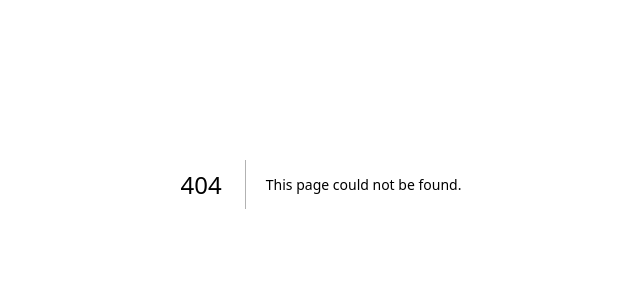
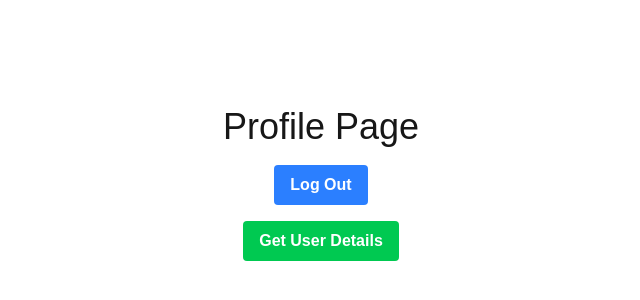
Before and after one commit to dushyantkumar4/next2auth, a Next.js app: page /profile in a window 1280 px wide. Before the commit this address had no page. Shown: the part 216-516 px from the top of the page, without its empty margins (319-959 px from the left). Built offline with nearby package versions, Linux system fonts and the light colour scheme.

Commit message:
feat: added the profile with dinamic path as well.

```diff
--- /dev/null
+++ b/src/app/profile/[id]/page.tsx
@@ -0,0 +1,13 @@
+
+async function page({ params }:{ params:Promise< { id: string }> }) {
+  const {id} = await params;
+  return (
+    <div className="flex flex-col justify-center items-center min-h-screen py-2">
+      <h1 className="text-4xl">Profile Page</h1>
+      <hr />
+      <h2 className="p-3 bg-green-500 text-black rounded">{id}</h2>
+    </div>
+  );
+}
+
+export default page;
--- /dev/null
+++ b/src/app/profile/page.tsx
@@ -0,0 +1,75 @@
+"use client";
+import axios from "axios";
+import toast from "react-hot-toast";
+import Link from "next/link";
+import { useRouter } from "next/navigation";
+import { useState } from "react";
+
+function ProfilePage() {
+  const router = useRouter();
+  const [data, setData] = useState("");
+
+  const getUserDetails = async () => {
+    try {
+      const res = await axios.get("/api/users/me");
+      console.log(res.data.data);
+      setData(res.data.data._id);
+    } catch (error) {
+      if(axios.isAxiosError(error)){
+        toast.error(error.response?.data?.error || "can't get user detail");
+      }
+      if(error instanceof Error){
+        toast.error(error.message);
+      }
+      else{
+        console.log("something went wrong");
+      }
+    }
+  };
+  const logout = async () => {
+    try {
+       await axios.get("/api/users/logout");
+      toast.success("logout success");
+      router.push("/login");
+    } catch (error: unknown) {
+      if (axios.isAxiosError(error)) {
+        toast.error(error.response?.data?.error || "Logout failed");
+      }
+      if (error instanceof Error) {
+        toast.error(error.message);
+      } else {
+        toast.error("something went wrong");
+      }
+    }
+  };
+  return (
+    <div className="flex flex-col items-center justify-center min-h-screen py-2">
+      <h1 className="text-4xl">Profile Page</h1>
+      <hr />
+      <h2 className="">
+        {data === "nothing" ? (
+          ""
+        ) : (
+          <Link href={`/profile/${data}`}>{data}</Link>
+        )}
+      </h2>
+      <hr />
+      <button
+        className="bg-blue-500 mt-4 hover:bg-blue-700 text-white
+      font-bold py-2 px-4 rounded cursor-pointer"
+        onClick={logout}
+      >
+        Log Out
+      </button>
+      <button
+        className="bg-green-500 mt-4 hover:bg-green-700 text-white
+      font-bold py-2 px-4 rounded cursor-pointer"
+        onClick={getUserDetails}
+      >
+        Get User Details
+      </button>
+    </div>
+  );
+}
+
+export default ProfilePage;
```
